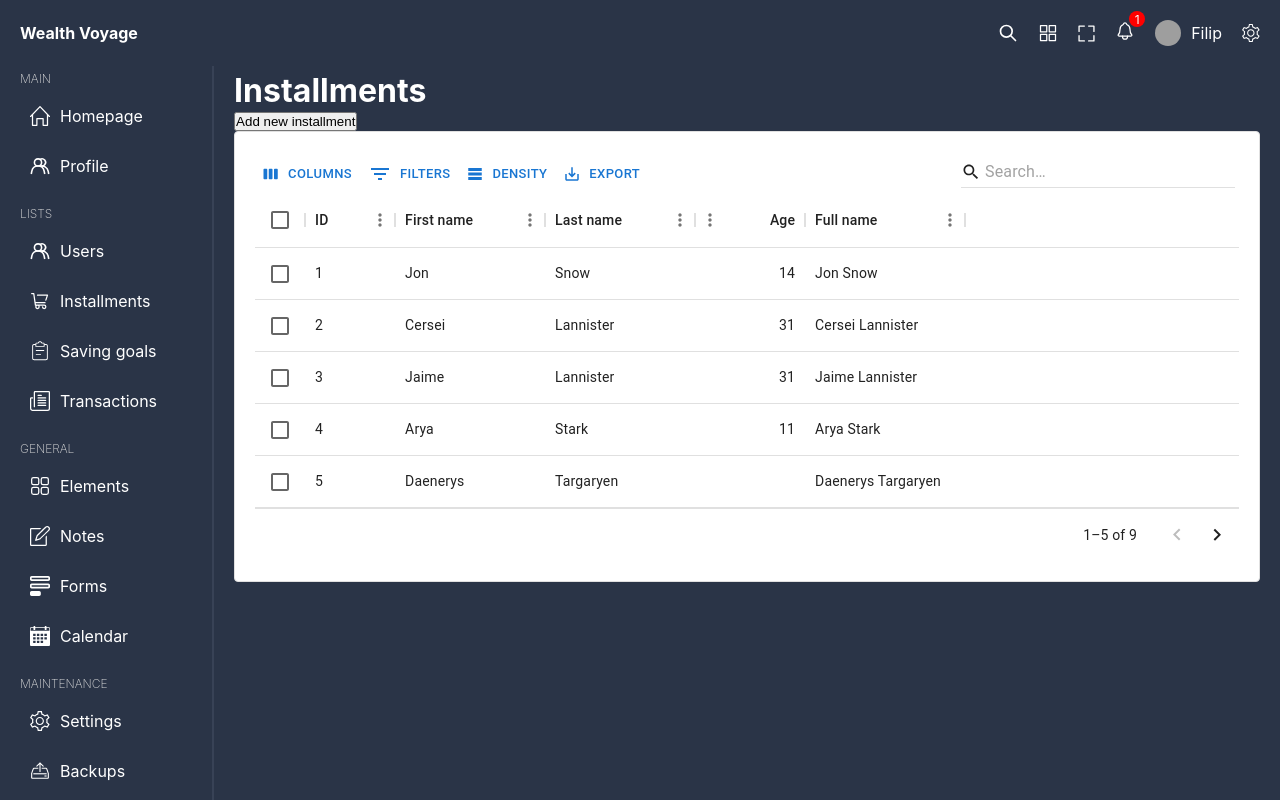
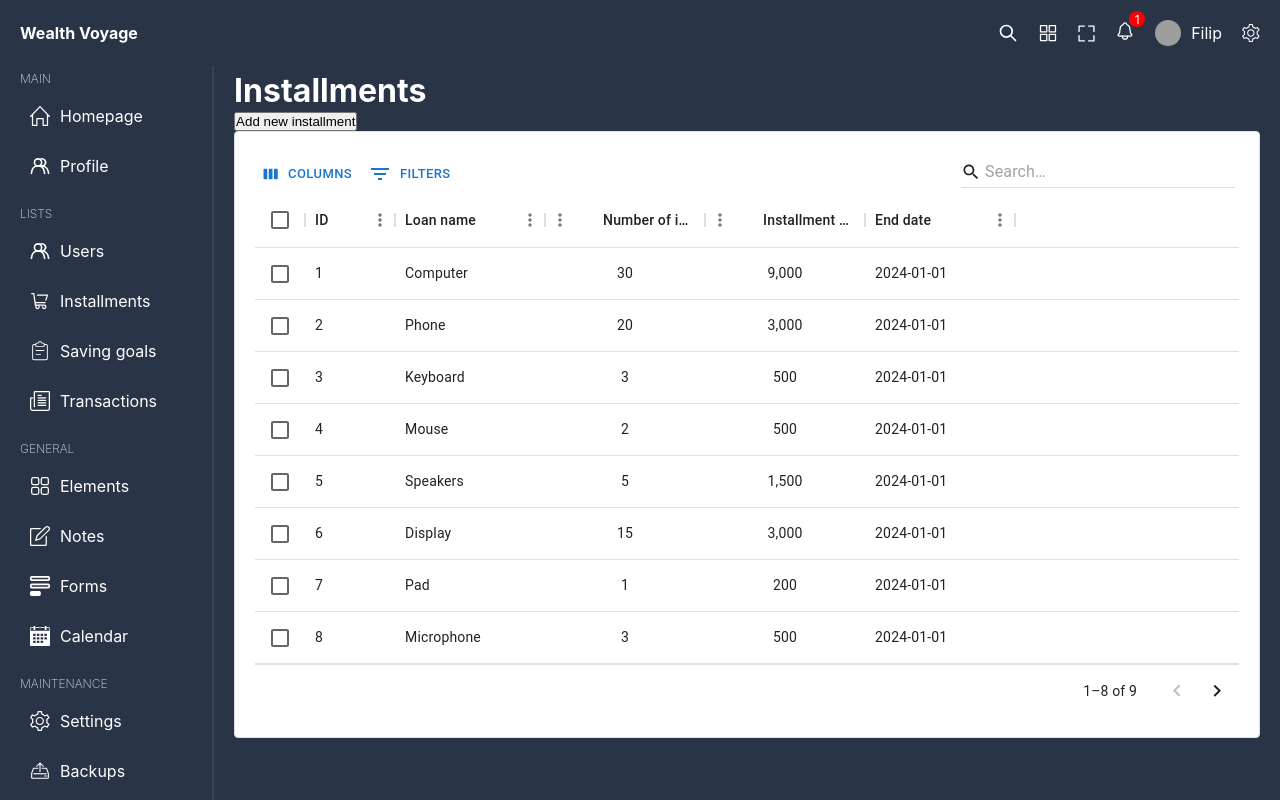
Before and after one commit to Filip-Politowski/WealthVoyage, a React (Create React App) app in the folder WealthVoyage-frontend-02/wealth-voyage/: page /installments in a window 1280 px wide. Shown: the top 800 px of the page. Built offline with nearby package versions, Linux system fonts and the light colour scheme; grey boxes are pictures that could not be loaded.

Commit message:
Small changes in installments table. Added few attributes to entity installments

```diff
--- a/WealthVoyage-frontend-02/wealth-voyage/src/components/dataTable/DataTable.tsx
+++ b/WealthVoyage-frontend-02/wealth-voyage/src/components/dataTable/DataTable.tsx
@@ -7,45 +7,45 @@ const DataTable = () => {
 const columns: GridColDef[] = [
   { field: "id", headerName: "ID", width: 90 },
   {
-    field: "firstName",
-    headerName: "First name",
+    field: "loanName",
+    headerName: "Loan name",
     width: 150,
     editable: true,
   },
   {
-    field: "lastName",
-    headerName: "Last name",
-    width: 150,
+    field: "numberOfInstallments",
+    headerName: "Number of installments",
+    type: "number",
+    align: "center",
+    width: 160,
     editable: true,
   },
   {
-    field: "age",
-    headerName: "Age",
+    field: "installmentAmount",
+    headerName: "Installment amount [zł]",
     type: "number",
-    width: 110,
+    align: "center",
+    width: 160,
     editable: true,
   },
   {
-    field: "fullName",
-    headerName: "Full name",
-    description: "This column has a value getter and is not sortable.",
-    sortable: false,
-    width: 160,
-    valueGetter: (params: GridValueGetterParams) =>
-      `${params.row.firstName || ""} ${params.row.lastName || ""}`,
+    field: "endDateOfInstallment",
+    headerName: "End date",
+    sortable: true,
+    width: 150,
   },
 ];
 
 const rows = [
-  { id: 1, lastName: "Snow", firstName: "Jon", age: 14 },
-  { id: 2, lastName: "Lannister", firstName: "Cersei", age: 31 },
-  { id: 3, lastName: "Lannister", firstName: "Jaime", age: 31 },
-  { id: 4, lastName: "Stark", firstName: "Arya", age: 11 },
-  { id: 5, lastName: "Targaryen", firstName: "Daenerys", age: null },
-  { id: 6, lastName: "Melisandre", firstName: null, age: 150 },
-  { id: 7, lastName: "Clifford", firstName: "Ferrara", age: 44 },
-  { id: 8, lastName: "Frances", firstName: "Rossini", age: 36 },
-  { id: 9, lastName: "Roxie", firstName: "Harvey", age: 65 },
+  { id: 1, loanName: "Computer", numberOfInstallments: 30, installmentAmount: 9000,endDateOfInstallment:"2024-01-01"},
+  { id: 2, loanName: "Phone", numberOfInstallments: 20, installmentAmount: 3000,endDateOfInstallment:"2024-01-01" },
+  { id: 3, loanName: "Keyboard", numberOfInstallments: 3, installmentAmount: 500 ,endDateOfInstallment:"2024-01-01"},
+  { id: 4, loanName: "Mouse", numberOfInstallments: 2, installmentAmount: 500,endDateOfInstallment:"2024-01-01" },
+  { id: 5, loanName: "Speakers", numberOfInstallments: 5, installmentAmount: 1500,endDateOfInstallment:"2024-01-01" },
+  { id: 6, loanName: "Display", numberOfInstallments: 15, installmentAmount: 3000 ,endDateOfInstallment:"2024-01-01"},
+  { id: 7, loanName: "Pad", numberOfInstallments: 1, installmentAmount: 200,endDateOfInstallment:"2024-01-01" },
+  { id: 8, loanName: "Microphone", numberOfInstallments: 3, installmentAmount: 500,endDateOfInstallment:"2024-01-01" },
+  { id: 9, loanName: "Bum arm", numberOfInstallments: 4, installmentAmount: 900,endDateOfInstallment:"2024-01-01" },
 ];
 
 
@@ -58,7 +58,7 @@ const rows = [
         initialState={{
           pagination: {
             paginationModel: {
-              pageSize: 5,
+              pageSize: 8,
             },
           },
         }}
@@ -69,9 +69,12 @@ const rows = [
                 quickFilterProps: { debounceMs: 500 },
             }}
         }
-        pageSizeOptions={[5]}
+        pageSizeOptions={[8]}
         checkboxSelection
         disableRowSelectionOnClick
+        disableDensitySelector
+
+
 
       />
     </div>
--- a/WealthVoyage-frontend-02/wealth-voyage/src/components/dataTable/dataTable.scss
+++ b/WealthVoyage-frontend-02/wealth-voyage/src/components/dataTable/dataTable.scss
@@ -1,6 +1,10 @@
-.dataTable{
-    .dataGrid{
-        background: white;
-        padding: 20px;
-    }
+.dataTable {
+  .dataGrid {
+    background: white;
+    padding: 20px;
+  }
+
+  #\:rg\: {
+    display: none;
+  }
 }
```
Also changed, not shown: 1 other file (tests, documents, lock files or other folders).
